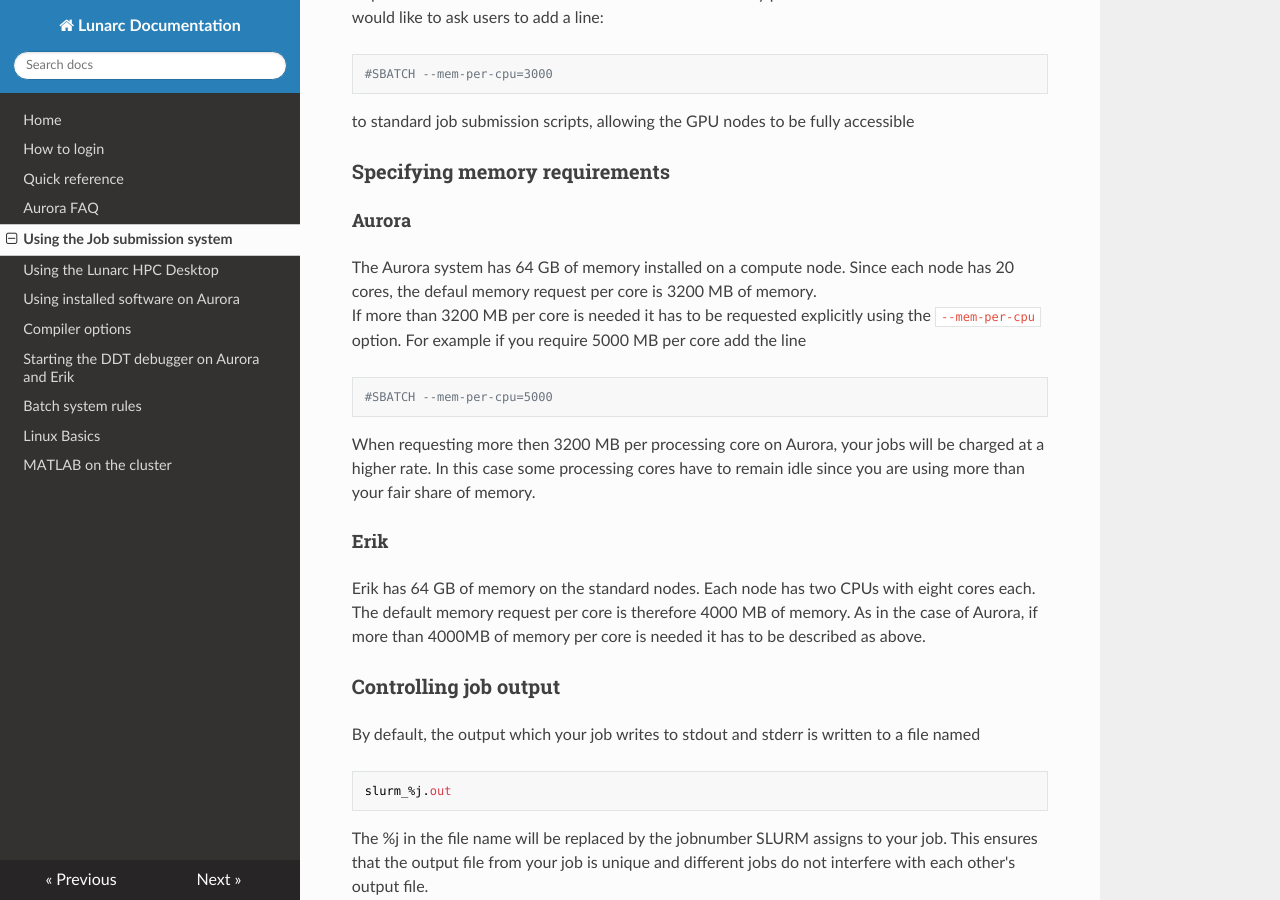
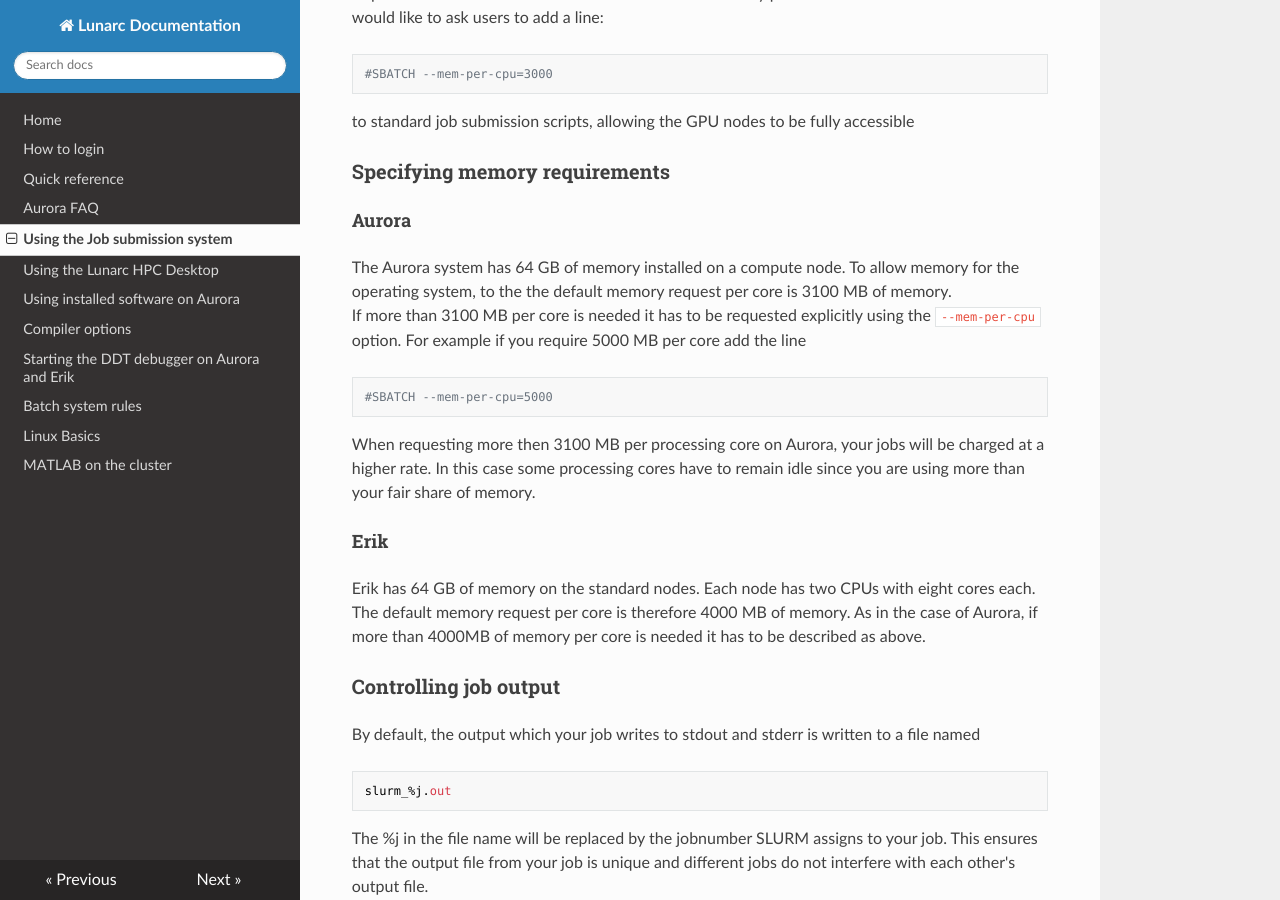
Before and after one commit to lunarc/lunarc_docs, an MkDocs documentation site: the page built from docs/batch_system.md, in a window 1280 px wide and 900 px high, scrolled down 4032 px. Built offline with MkDocs 1.6.1, drawn with Linux system fonts in a browser that asks for light colours; nearby versions of some CDN libraries; old or Windows-style settings are respelled for this version of MkDocs; some of the changed text lies outside the part shown.

Commit message:
Updates for 62000 MB user memory on compute nodes

````diff
--- a/docs/batch_system.md
+++ b/docs/batch_system.md
@@ -190,15 +190,15 @@
 ### Specifying memory requirements
 
 #### Aurora
-The Aurora system has 64 GB of memory installed on a compute node.  Since each
-node has 20 cores, the defaul memory request per core is 3200 MB of memory.
-If more than 3200 MB per core is needed it has to be
+The Aurora system has 64 GB of memory installed on a compute node.  To
+allow memory for the operating system, to the the default memory request per core is 3100 MB of memory.
+If more than 3100 MB per core is needed it has to be
 requested explicitly using the `--mem-per-cpu` option.  For example if you require
 5000 MB per core add the line
 
     #SBATCH --mem-per-cpu=5000
 
-When requesting more then 3200 MB per processing core on Aurora, your
+When requesting more then 3100 MB per processing core on Aurora, your
 jobs will be
 charged at a higher rate. In this case some processing cores have to
 remain idle since you are using more than your fair share of memory.
@@ -754,7 +754,7 @@
 
 You need to customise the file to
 suit your specific needs. The script is suitable for jobs consuming no
-more than 3200 MB of main memory on Aurora.
+more than 3100 MB of main memory on Aurora.
 
 ```bash
 #!/bin/bash
@@ -1275,9 +1275,9 @@
 ./processor_omp
 ```
 
-This script allows to use 3200 MB of main memory per requested core.
+This script allows to use 3100 MB of main memory per requested core.
 When asking for 20 cores on Aurora you can use all the memory
-available on the node.
+available to users on the node.
 
 The modification required to utilise the node local discs are exactly
 the same as require [for serial jobs](#basicrun-script-for-io-intensive-jobs).
````
Also changed, not shown: other parts of docs/batch_system.md (+1 -1 lines).
